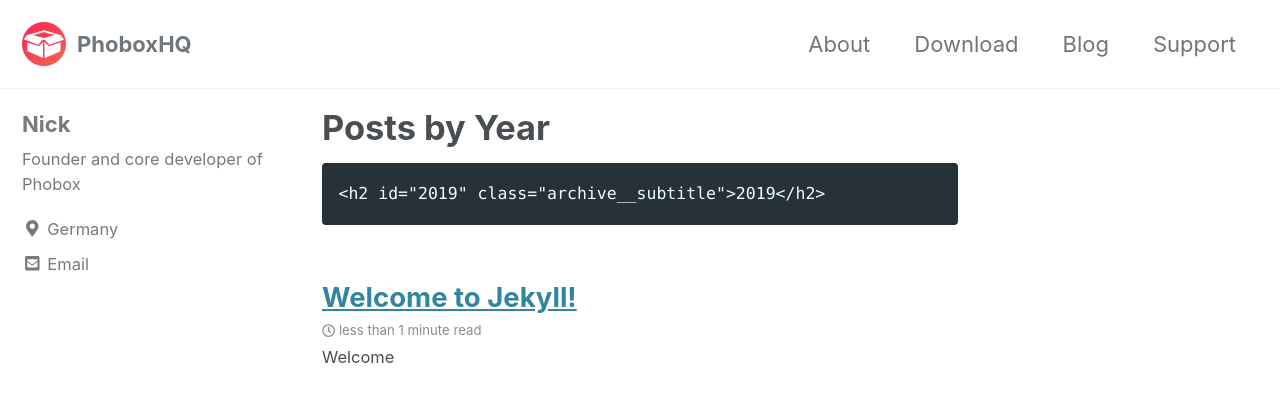
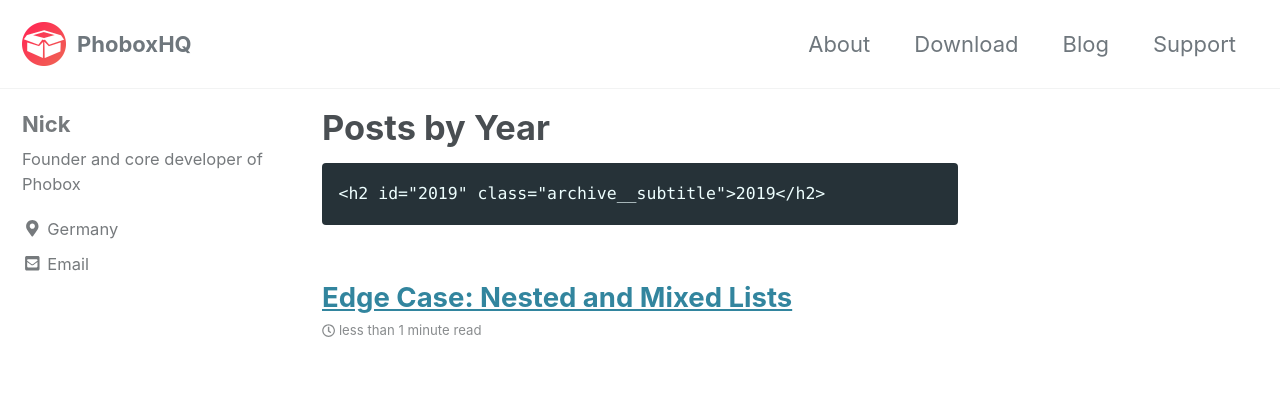
Before and after one commit to phoboxhq/home2, a Jekyll site: the page built from _pages/blog.md, in a window 1280 px wide and 900 px high. Shown: the top 402 px of the window. Built offline with Jekyll 4.4.1, drawn with Linux system fonts in a browser that asks for light colours; cached includes are drawn as plain includes; nearby versions of some CDN libraries.

Commit message:
Update 2019-06-06-testing-posts.md

```diff
--- a/_posts/2019-06-06-testing-posts.md
+++ b/_posts/2019-06-06-testing-posts.md
@@ -1,7 +1,19 @@
 ---
-layout: post
-title:  "Welcome to Jekyll!"
+title: "Edge Case: Nested and Mixed Lists"
+categories:
+  - Edge Case
+tags:
+  - content
+  - css
+  - edge case
+  - lists
+  - markup
 ---
+
+
+{% include base_path %}
+
+{% include toc title="Getting Started" %}
 
 # Welcome
 
```
